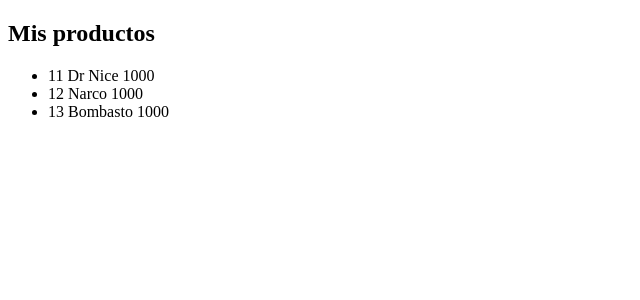
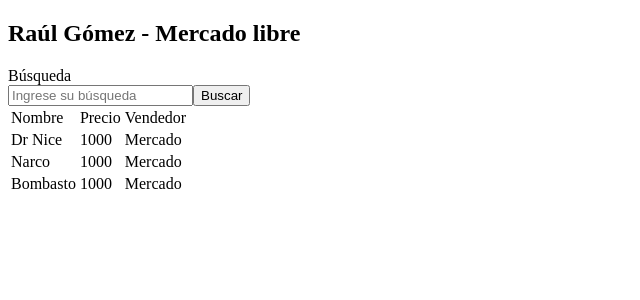
Before and after one commit to rgr2228/MercadoLibre, an Angular app: page / in a window 1280 px wide. Shown: the top 300 px of the page, without its empty margins (0-640 px from the left). Built offline with nearby package versions, Linux system fonts and the light colour scheme.

Commit message:
Consumiendo api

```diff
--- a/src/app/app.component.html
+++ b/src/app/app.component.html
@@ -1,6 +1,19 @@
-<h2>Mis productos</h2>
-<ul>
-  <li *ngFor="let producto of productos">
-    {{producto.id}} {{producto.nombre}} {{producto.precio}}
-  </li>
-</ul>
+<h2>Raúl Gómez - Mercado libre</h2>
+<div>
+  Búsqueda
+  <br>
+  <input type="text" #prod class="form-control" placeholder="Ingrese su búsqueda"/>
+  <button (click)="getProducts(prod)">Buscar</button>
+</div>
+<table>
+  <tr>
+    <td>Nombre</td>
+    <td>Precio</td>
+    <td>Vendedor</td>
+  </tr>
+  <tr *ngFor="let producto of productos">
+    <td>{{producto.nombre}}</td>
+    <td>{{producto.precio}}</td>
+    <td>{{producto.vendedor}}</td>
+  </tr>
+</table>
--- a/src/app/app.component.ts
+++ b/src/app/app.component.ts
@@ -1,6 +1,7 @@
 import { Component } from '@angular/core';
 import { Producto } from 'src/app/producto';
 import { PRODUCTOS } from 'src/app/lista-producto';
+import {HttpClient} from "@angular/common/http";
 
 
 @Component({
@@ -10,5 +11,22 @@ import { PRODUCTOS } from 'src/app/lista-producto';
 })
 export class AppComponent {
   title = 'app';
+  private resultado = null;
   productos = PRODUCTOS;
+
+  constructor(private http:HttpClient) { }
+
+  getProducts(prod){
+    this.http.get(`https://api.mercadolibre.com/sites/MCO/search?q=${prod.value}&access_token=APP_USR-1571889202014738-080917-26796bb0455c9b7e05d80cae249deb5f-381239892`)
+    .subscribe(
+      result=>{
+        this.resultado=result;
+        console.log(result);
+      },
+      error=>{
+        console.log("Error");
+      }
+    )
+  }
+
 }
--- a/src/app/app.module.ts
+++ b/src/app/app.module.ts
@@ -1,5 +1,6 @@
 import { BrowserModule } from '@angular/platform-browser';
 import { NgModule } from '@angular/core';
+import {HttpClientModule} from '@angular/common/http';
 
 import { AppComponent } from './app.component';
 
@@ -8,7 +9,8 @@ import { AppComponent } from './app.component';
     AppComponent
   ],
   imports: [
-    BrowserModule
+    BrowserModule,
+    HttpClientModule
   ],
   providers: [],
   bootstrap: [AppComponent]
--- a/src/app/lista-producto.ts
+++ b/src/app/lista-producto.ts
@@ -1,7 +1,7 @@
 import { Producto } from 'src/app/producto';
 
 export const PRODUCTOS: Producto[] = [
-  { id: 11, nombre: 'Dr Nice', precio:'1000' },
-  { id: 12, nombre: 'Narco', precio:'1000' },
-  { id: 13, nombre: 'Bombasto', precio:'1000' },
+  { id: 11, nombre: 'Dr Nice', precio:'1000',vendedor:'Mercado' },
+  { id: 12, nombre: 'Narco', precio:'1000',vendedor:'Mercado'},
+  { id: 13, nombre: 'Bombasto', precio:'1000',vendedor:'Mercado'}
 ];
--- a/src/app/producto.ts
+++ b/src/app/producto.ts
@@ -2,4 +2,5 @@ export class Producto {
     id: number;
     nombre: string;
     precio: string;
+    vendedor: string;
   }
--- a/src/polyfills.ts
+++ b/src/polyfills.ts
@@ -43,7 +43,7 @@
 
 /** Evergreen browsers require these. **/
 // Used for reflect-metadata in JIT. If you use AOT (and only Angular decorators), you can remove.
-import 'core-js/es7/reflect';
+import 'core-js/es/reflect';
 
 
 /**
```
Also changed, not shown: package.json (+27 -27 lines), 1 other file (tests, documents, lock files or other folders).
